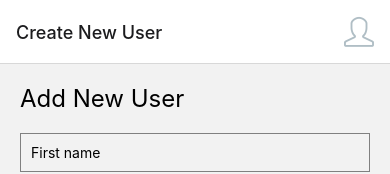
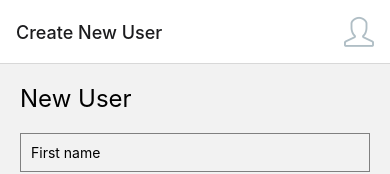
Before and after one commit to Davod0/Expo-React-Native-Postify, a React Native app: screen /CreateUser in a window 390 px wide. Shown: the top 174 px of the page. Built offline with nearby package versions, Linux system fonts and the light colour scheme.

Commit message:
Changed the function body of findUser in UserProvider

```diff
--- a/Components/User/UserForm.tsx
+++ b/Components/User/UserForm.tsx
@@ -26,7 +26,7 @@ export default function UserFrom({navigation}: any){
 
     return(
          <SafeAreaView style={{ padding: 20 }}>
-            <Text style={{ fontSize: 24, marginBottom: 20 }}>Add New User</Text>
+            <Text style={{ fontSize: 24, marginBottom: 20 }}>New User</Text>
 
             <TextInput
                 style={{ borderColor: 'gray', borderWidth: 1, marginBottom: 10, padding: 10 }}
--- a/Components/User/UserProvider.tsx
+++ b/Components/User/UserProvider.tsx
@@ -33,7 +33,7 @@ import { IPost, IUser, postsList, usersList } from "../../data";
     posts: IPost[];
     currentUser: IUser | null;
     createUser: () => void;
-    findUser: () => {user: IUser};
+    findUser: (userId: string) => {user: IUser};
   }
 
   export const UserContext = createContext<ContextValue>({} as ContextValue);
@@ -55,9 +55,13 @@ import { IPost, IUser, postsList, usersList } from "../../data";
       setCurrentUser(newUser);
     }
 
-    const findUser = (userId: string) => {
-      const user = users.find(user => user.id === userId);
-    }
+   const findUser = (userId: string) => {
+        const user = users.find((user) => user.id === userId);
+        if (!user) {
+          throw new Error(`User with ID ${userId} not found.`);
+        }
+        return { user };
+    };
 
     return (
     <UserContext.Provider value={{ users, posts, currentUser, createUser, findUser }}>
```
